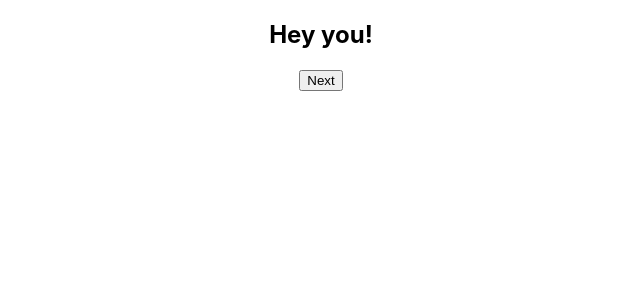
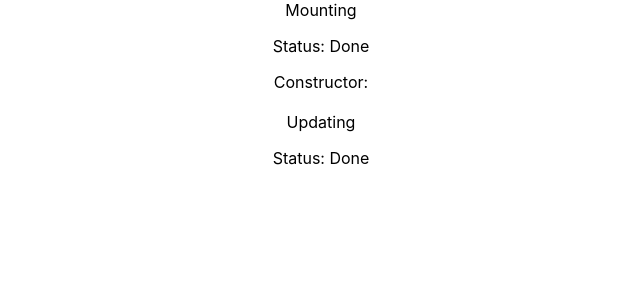
Before and after one commit to Maruhara18774/react-example-all-eng, a React (Create React App) app in the folder hello-world/: page / in a window 1280 px wide. Shown: the top 300 px of the page, without its empty margins (319-959 px from the left). Built offline with nearby package versions, Linux system fonts and the light colour scheme.

Commit message:
2/8/2021

```diff
--- a/hello-world/src/components/14Lifecycle.js
+++ b/hello-world/src/components/14Lifecycle.js
@@ -6,27 +6,106 @@ import React, { Component } from 'react'
     3. componentWillUnmount
     *. componentDidCatch
 */
-class Lifecycle extends Component {
+class Mounting extends Component {
+    // initialize this component
+    constructor(props) {
+        super(props)
+
+        this.state = {
+             constructor: false,
+             derived: false,
+
+        }
+        //alert("1 - Constructor")
+    }
+    //
+    static getDerivedStateFromProps(props,state){
+        //alert("2 - Derived")
+    }
+    render() {
+        //alert("3 - Render")
+        return (
+            <div>
+                <form>
+                    <label>Constructor: {}</label>
+                </form>
+            </div>
+        )
+    }
     componentDidMount(){
-        alert("Component did mount.");
+        //alert("4 - Did mount")
     }
-    componentDidUpdate(){
-        alert("Component did update.");
-    }
-    componentWillUnmount(){
-        alert("Component will unmount.")
-    }
-    componentDidCatch(){
-        alert("Component had error.")
-    }
+}
+
+class Updating extends Component {
     render() {
         return (
             <div>
-                <h2>Hey you!</h2>
-                <button>Next</button>
+
             </div>
         )
     }
 }
 
+class Lifecycle extends Component {
+    constructor(props) {
+        super(props)
+
+        this.state = {
+             didMount: false,
+             didUpdate: false
+        }
+    }
+
+    // Runs after the component output has been rendered to the DOM.
+    componentDidMount(){
+        this.state.didMount = true;
+        this.setState(this);
+        // => Update that state will call componentDidUpdate
+        this.state.didUpdate = true;
+        this.setState(this);
+    }
+
+    componentDidUpdate(){
+    }
+
+    // Runs when component is removed
+    componentWillUnmount(){}
+    // Catch error
+    componentDidCatch(){}
+    convertStatus(status){
+        if(status){
+            return "Done";
+        }
+        else{
+            return "Still not complete";
+        }
+    }
+    render() {
+        return (
+            <div>
+                <form>
+                    <div>
+                        <label>Mounting</label>
+                        <p>Status: {this.convertStatus(this.state.didMount)}</p>
+                        <div>
+                        <Mounting></Mounting>
+                        </div>
+                    </div>
+                    <br></br>
+                    <div>
+                        <label>Updating</label>
+                        <p>Status: {this.convertStatus(this.state.didUpdate)}</p>
+                        <div>
+                        <Updating></Updating>
+                        </div>
+                    </div>
+                </form>
+            </div>
+        )
+    }
+}
+
+
+
 export default Lifecycle
```
Also changed, not shown: 1 other file (tests, documents, lock files or other folders).
